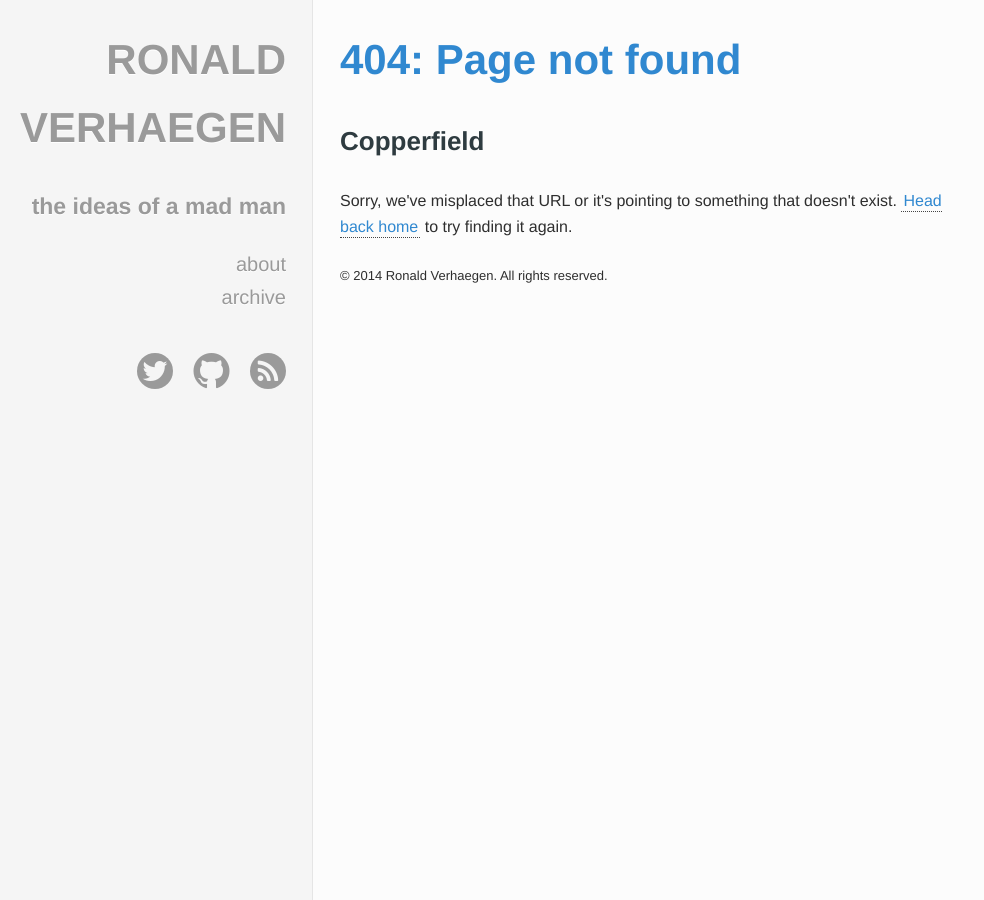
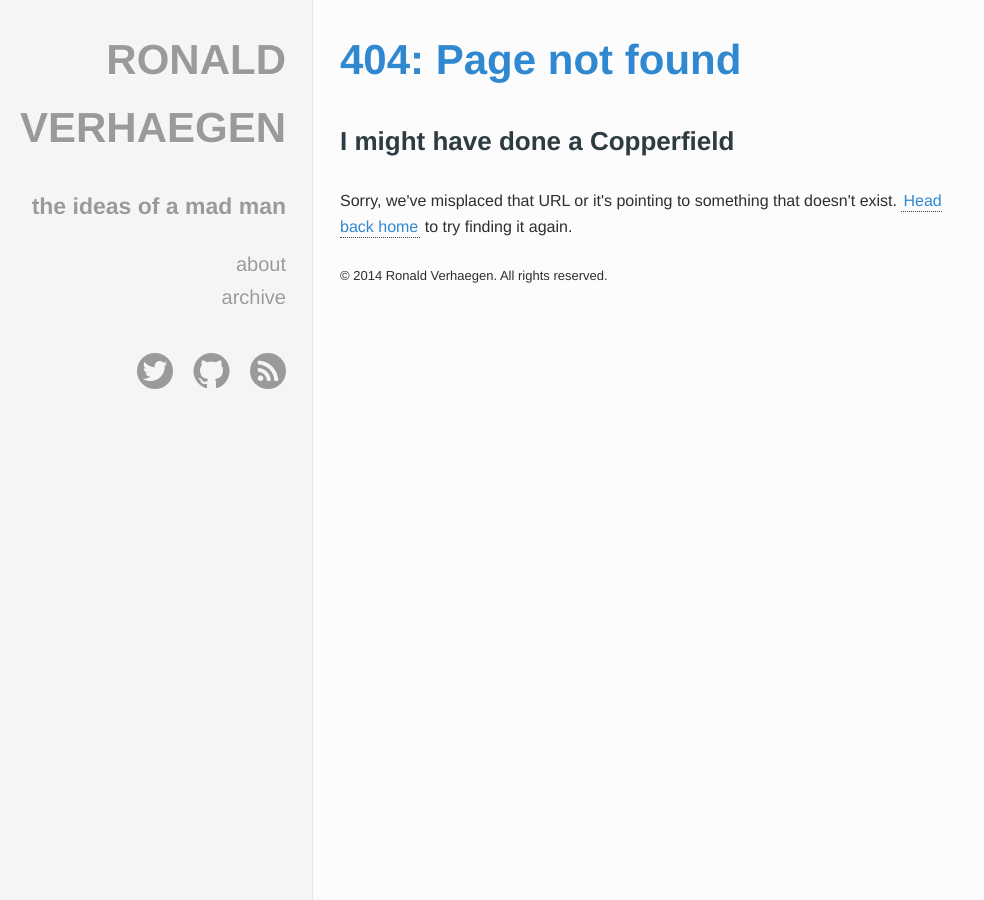
Before and after one commit to RonaldV/ronaldv.github.io, a Jekyll site: the page built from 404.html, in a window 1280 px wide. Shown: the whole page, without its empty margins (0-984 px from the left). Built offline with Jekyll 4.4.1, drawn with Linux system fonts in a browser that asks for light colours.

Commit message:
Update 404.html

```diff
--- a/404.html
+++ b/404.html
@@ -4,6 +4,6 @@ title: "404: Page not found"
 ---
 
 <div class="page">
-  <h2 class="page-title">Copperfield</h2>
+  <h2 class="page-title">I might have done a Copperfield</h2>
   <p class="lead">Sorry, we've misplaced that URL or it's pointing to something that doesn't exist. <a href="/">Head back home</a> to try finding it again.</p>
 </div>
```
